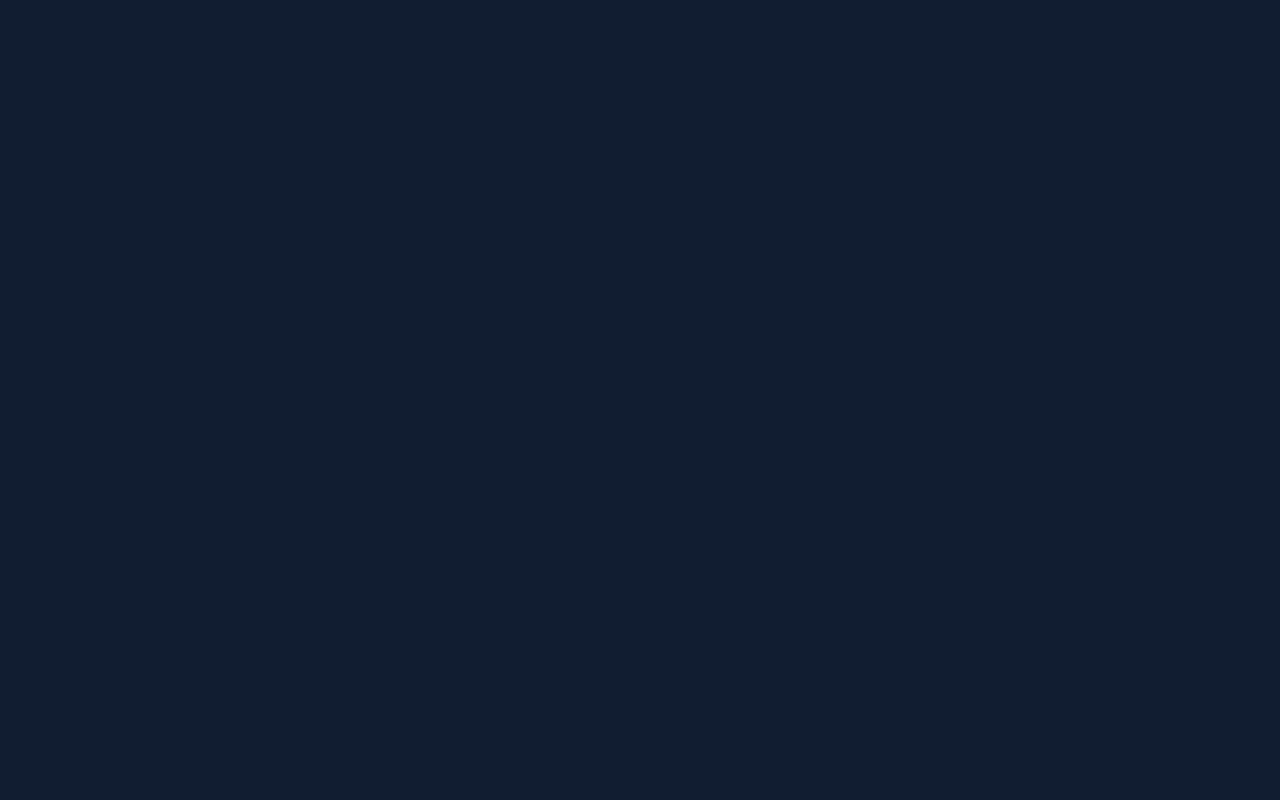
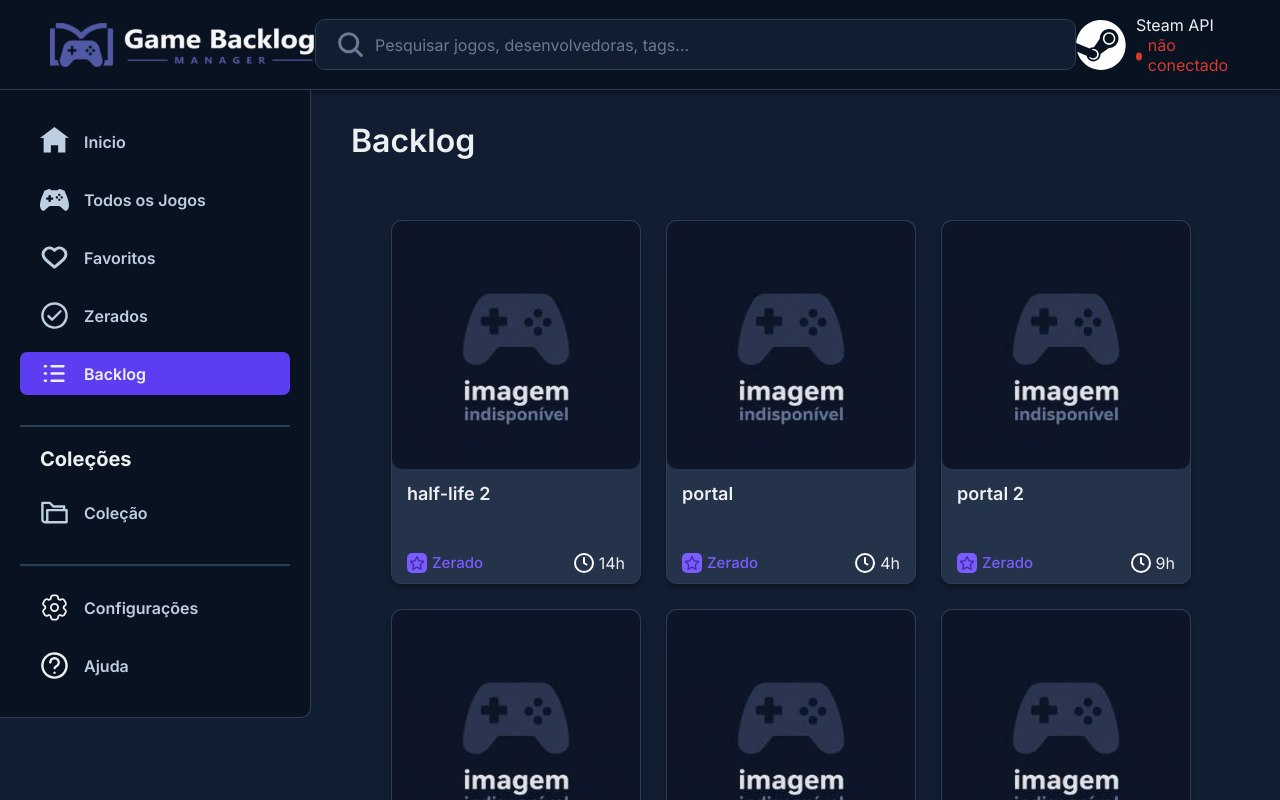
Before and after one commit to ThiagoSchFialho/game-backlog-manager, a React (Vite) app in the folder client/: page /backlog in a window 1280 px wide. Before the commit this address had no page. Shown: the top 800 px of the page. Built offline with nearby package versions, Linux system fonts and the light colour scheme.

Commit message:
backlog page setup

```diff
--- /dev/null
+++ b/client/src/pages/Backlog/Backlog.tsx
@@ -0,0 +1,41 @@
+import React, { useState } from 'react';
+import './styles.css';
+import Header from '../../components/Header/Header';
+import SideMenu from '../../components/SideMenu/SideMenu';
+import GameCard from '../../components/GameCard/GameCard';
+import { getGameCover } from '../../utils/getGameCover';
+import gamesMock from '../../mocks/gamesMock';
+
+const Backlog: React.FC = () => {
+    const [steamApiConnected, setSteamApiConnected] = useState(false);
+    const [currentPage, setCurrentPage] = useState('backlog');
+
+    return (
+        <>
+            <Header steamApiConnected={steamApiConnected} />
+            <div className="main-container">
+                <SideMenu currentPage={currentPage} />
+
+                <div className="backlog-main-content">
+                    <div className="page-header">
+                        <h1 className="title">Backlog</h1>
+                    </div>
+
+                    <div className="backlog-games-container">
+                        {gamesMock.map(game => (
+                            <GameCard
+                                key={game.id}
+                                img={getGameCover(game.title)}
+                                name={game.title}
+                                status={game.status}
+                                playtime={game.playtime}
+                            />
+                        ))}
+                    </div>
+                </div>
+            </div>
+        </>
+    )
+}
+
+export default Backlog;
--- /dev/null
+++ b/client/src/pages/Backlog/styles.css
@@ -0,0 +1,13 @@
+.backlog-main-content {
+    width: 100%;
+    margin: 0;
+    padding: 20px 30px 50px 40px;
+}
+
+.backlog-games-container {
+    display: flex;
+    flex-wrap: wrap;
+    gap: 25px;
+    width: fit-content;
+    padding-left: 40px;
+}
--- a/client/src/routes/Routes.tsx
+++ b/client/src/routes/Routes.tsx
@@ -3,6 +3,7 @@
 import AllGames from '../pages/AllGames/AllGames';
 import Favorites from '../pages/Favorites/Favorites';
 import Completed from '../pages/Completed/Completed';
+import Backlog from '../pages/Backlog/Backlog';
 
 const AppRoutes = () => {
     return (
@@ -12,6 +13,7 @@
                 <Route path='/allGames' element={<AllGames />} />
                 <Route path='/favorites' element={<Favorites />} />
                 <Route path='/completed' element={<Completed />} />
+                <Route path='/backlog' element={<Backlog />} />
             </Routes>
         </BrowserRouter>
     )
```
